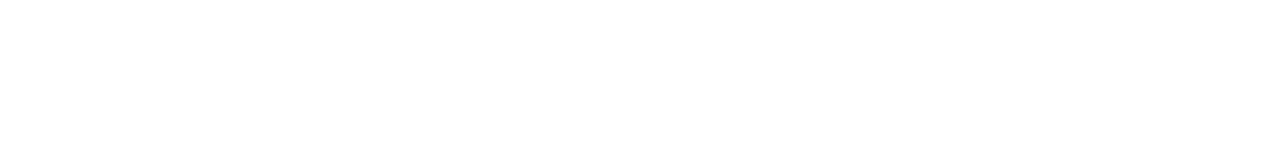
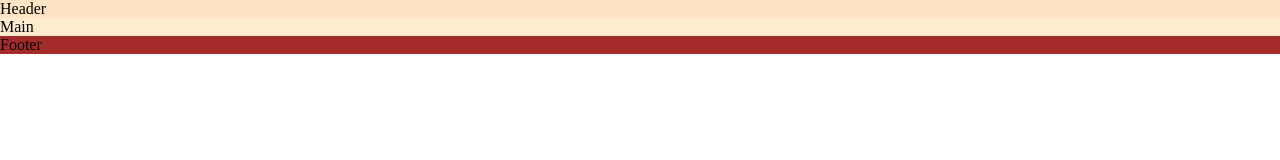
Before and after one commit to ZakariyeNor/practise-0, a plain HTML site: page index.html in a window 1280 px wide. Drawn offline with Linux system fonts and the light colour scheme.

Commit message:
Add background color to header, main and footer. Add wildcard selector to override default styles

```diff
--- a/assets/css/style.css
+++ b/assets/css/style.css
@@ -0,0 +1,15 @@
+/* wildcard selector */
+*{
+    margin: 0;
+    padding: 0;
+}
+header {
+    background-color: bisque;
+
+}
+main {
+    background-color: blanchedalmond;
+}
+footer {
+    background-color: brown;
+}
--- a/index.html
+++ b/index.html
@@ -7,5 +7,16 @@
     <meta name="describtion" School of body language, body language Institute in Gothenburg. Study body language and human behavior>
     <meta name="keywords" Body language, learn gestures and facial expressions. body language in business>
     <title>Body language Institute</title>
+
+    <!-- css link -->
+     <link rel="stylesheet" href="/assets/css/style.css">
+
+    <!-- Header -->
+     <header>Header</header>
+
+     <!-- Main Content -->
+      <main>Main</main>
+
+      <footer>Footer</footer>
 </body>
 </html>
```
